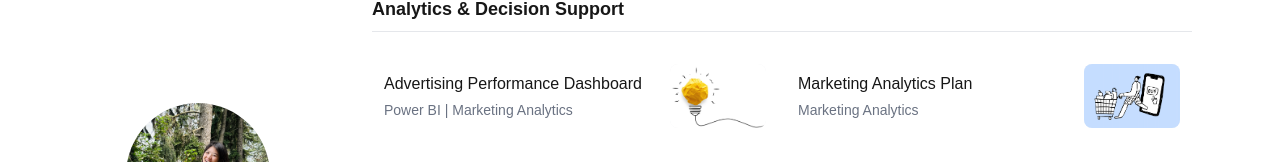
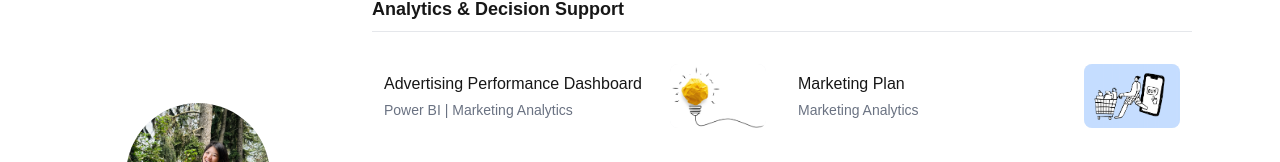
Before and after one commit to xiaoqye/my-portfolio, a Next.js app: page / in a window 1280 px wide. Shown: the part 181-343 px from the top of the page. Built offline with nearby package versions, Linux system fonts and the light colour scheme.

Commit message:
Update project content, images, and layouts

```diff
--- a/src/data/projects.ts
+++ b/src/data/projects.ts
@@ -108,12 +108,12 @@ export const projects: Project[] = [
 
 {
   slug: "marketing-analytics-plan",
-  title: "Marketing Analytics Plan",
+  title: "Marketing Plan",
   section: "Analytics & Decision Support",
   category: "Marketing Analytics",
   cover: "/covers/marketing.png",
   summary:
-    "Developed a marketing analytics plan to evaluate customer behavior and campaign effectiveness, translating insights into actionable recommendations.",
+    "Developed a marketing strategy plan for local business to evaluate customer behavior and campaign effectiveness, translating insights into actionable recommendations.",
 
   sections: [
     {
```
